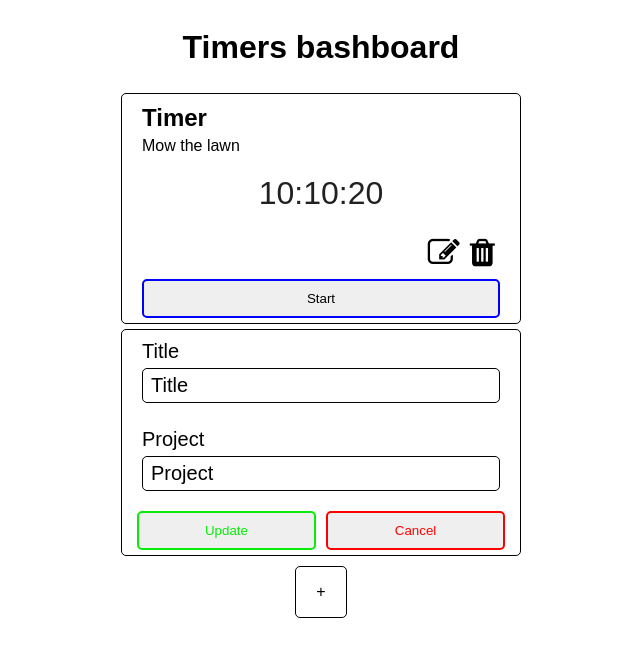
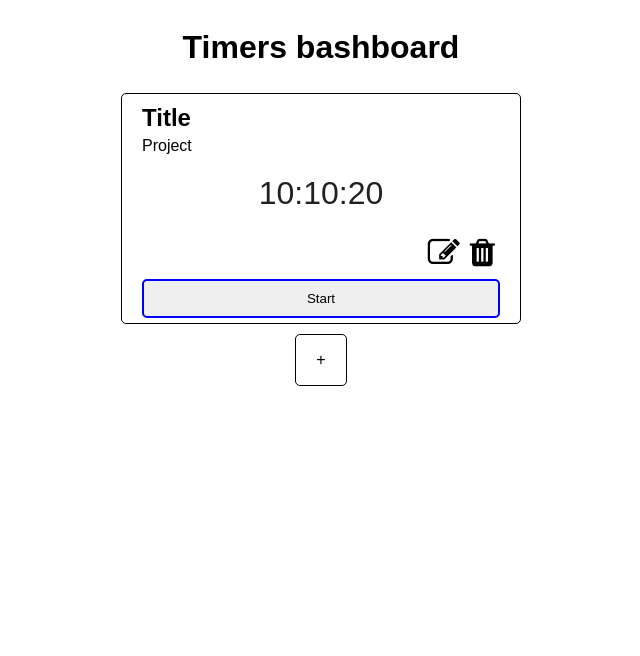
Before and after one commit to MickaelDjak/js.timer, a React (Create React App) app: page / in a window 1280 px wide. Shown: the top 656 px of the page, without its empty margins (319-959 px from the left). Built offline with nearby package versions, Linux system fonts and the light colour scheme.

Commit message:
Editable timer
set state and hanling on basis events

```diff
--- a/src/EditableTimer.js
+++ b/src/EditableTimer.js
@@ -1,12 +1,38 @@
-import React from "react";
+import React, { Component } from "react";
 import TimeForm from "./TimeForm";
 import Timer from "./Timer";
 
-export default function EditableTimer() {
-  return (
-    <div className="EditableTimer ">
-      <Timer />
-      <TimeForm />
-    </div>
-  );
+export default class EditableTimer extends Component {
+  state = {
+    isEditing: false,
+    title: "Title",
+    project: "Project"
+  };
+
+  switchTo = () => {
+    this.setState({ isEditing: !this.state.isEditing });
+  };
+
+  updateData = data => {
+    this.setState({
+      ...data,
+      isEditing: false
+    });
+  };
+
+  render() {
+    return (
+      <div className="EditableTimer ">
+        {this.state.isEditing ? (
+          <TimeForm
+            {...this.state}
+            switchTo={this.switchTo}
+            updateData={this.updateData}
+          />
+        ) : (
+          <Timer {...this.state} switchTo={this.switchTo} />
+        )}
+      </div>
+    );
+  }
 }
--- a/src/TimeForm.js
+++ b/src/TimeForm.js
@@ -6,7 +6,23 @@ export default class TimeForm extends Component {
     project: "Project"
   };
 
-  updateInput = event => {
+  constructor(props) {
+    super(props);
+
+    this.state = {
+      title: props.title,
+      project: props.project
+    };
+  }
+
+  confirmUpdate = () => {
+    this.props.updateData({
+      title: this.state.title,
+      project: this.state.project
+    });
+  };
+
+  updateField = event => {
     this.setState({ [event.target.name]: event.target.value });
   };
 
@@ -19,7 +35,7 @@ export default class TimeForm extends Component {
           id="title"
           placeholder="Your title"
           name="title"
-          onChange={this.updateInput}
+          onChange={this.updateField}
           value={this.state.title}
         />
         <label htmlFor="project">Project</label>
@@ -28,12 +44,19 @@ export default class TimeForm extends Component {
           id="project"
           placeholder="Your project"
           name="project"
-          onChange={this.updateInput}
+          onChange={this.updateField}
           value={this.state.project}
         />
         <div>
-          <button className="btn btn-db btn-well">Update</button>
-          <button className="btn btn-db btn-cancel">Cancel</button>
+          <button className="btn btn-db btn-well" onClick={this.confirmUpdate}>
+            Update
+          </button>
+          <button
+            className="btn btn-db btn-cancel"
+            onClick={this.props.switchTo}
+          >
+            Cancel
+          </button>
         </div>
       </div>
     );
--- a/src/Timer.js
+++ b/src/Timer.js
@@ -1,13 +1,13 @@
 import React from "react";
 
-export default function Timer() {
+export default function Timer(props) {
   return (
     <div className="Timer">
-      <h2>Timer </h2>
-      <p>Mow the lawn</p>
+      <h2>{props.title}</h2>
+      <p>{props.project}</p>
       <span>10:10:20</span>
       <div className="control-paned">
-        <i className="fa fa-2x fa-edit" />
+        <i className="fa fa-2x fa-edit" onClick={props.switchTo} />
         <i className="fa fa-2x fa-trash" />
       </div>
       <div>
```
